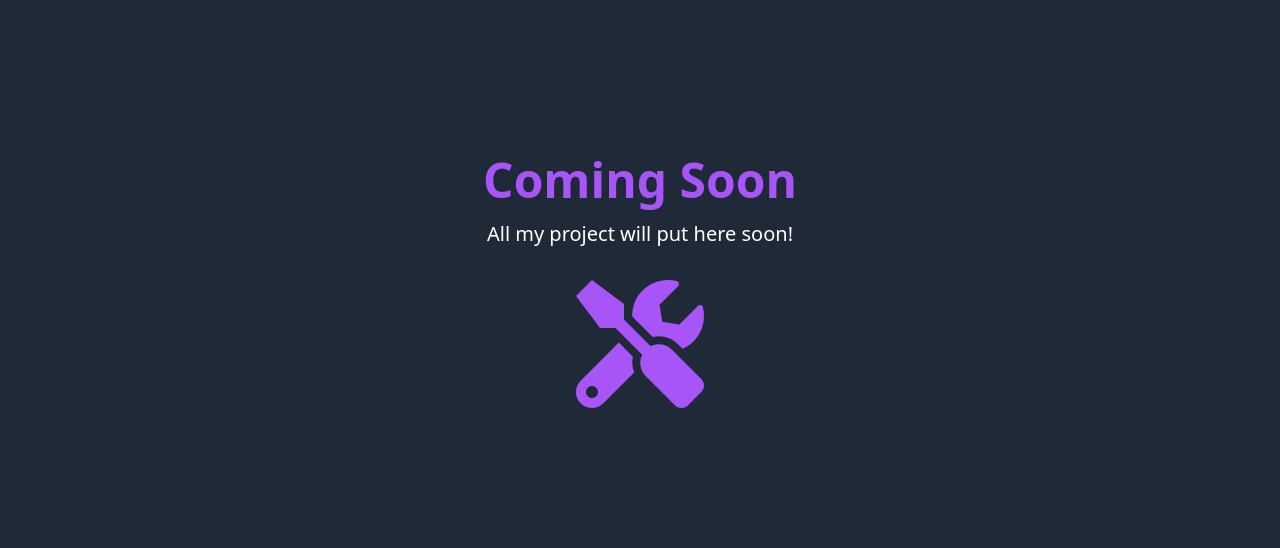
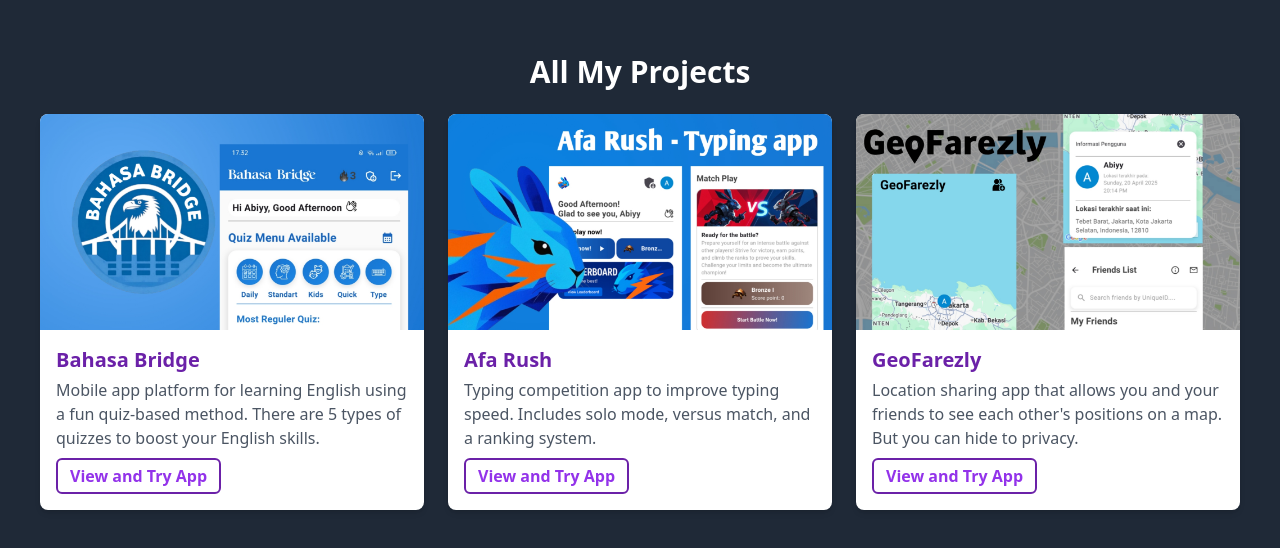
Before and after one commit to abiyyy07/abiyanmirza, a Next.js app: page /project in a window 1280 px wide. Shown: the part 118-666 px from the top of the page. Built offline with nearby package versions, Linux system fonts and the light colour scheme.

Commit message:
update: Update View

```diff
--- a/src/app/project/page.tsx
+++ b/src/app/project/page.tsx
@@ -1,5 +1,5 @@
-import Head from 'next/head';
-import { FaTools } from 'react-icons/fa';
+import Image from 'next/image';
+import Link from 'next/link';
 
 export default function Project() {
     return (
@@ -7,10 +7,87 @@
             <head>
                 <title>Abiyan - Project</title>
             </head>
-            <div className="flex flex-col items-center justify-center min-h-screen bg-gray-800 text-white">
-                <h1 className="text-5xl font-bold mb-4 text-purple-500">Coming Soon</h1>
-                <p className="text-xl mb-8">All my project will put here soon!</p>
-                <FaTools className="text-9xl text-purple-500" />
+            <div className="flex flex-col items-center justify-center min-h-screen bg-gray-800 text-white px-4 md:px-10">
+                <div className="text-3xl font-bold mb-6 text-white">All My Projects</div>
+                <div className="w-full max-w-7xl mx-auto grid grid-cols-1 md:grid-cols-2 lg:grid-cols-3 gap-6">
+                    {/* Project One */}
+                    <div className="bg-white shadow-md rounded-lg overflow-hidden">
+                        <div className="relative">
+                            <Image
+                                src="/projek/bb.jpg"
+                                alt="Bahasa Bridge"
+                                width={500}
+                                height={500}
+                                className="w-full"
+                            />
+                        </div>
+                        <div className="p-4">
+                            <h3 className="text-xl font-extrabold text-purple-800 mb-1">Bahasa Bridge</h3>
+                            <p className="text-gray-600">
+                                Mobile app platform for learning English using a fun quiz-based method. There are 5 types of quizzes to boost your English skills.
+                            </p>
+                            <Link
+                                href="https://drive.google.com/drive/folders/1FO1fm-M3j6wJAOPTr6SrNSufJmLyIe2T?usp=drive_link"
+                                target="_blank"
+                                className="mt-2 inline-block text-purple-600 font-semibold bg-transparent border-2 border-purple-800 px-3 py-1 rounded-md hover:bg-purple-800 hover:text-white transition duration-200"
+                            >
+                                View and Try App
+                            </Link>
+                        </div>
+                    </div>
+
+                    {/* Project Two */}
+                    <div className="bg-white shadow-md rounded-lg overflow-hidden">
+                        <div className="relative">
+                            <Image
+                                src="/projek/afarush.jpg"
+                                alt="Afa Rush"
+                                width={500}
+                                height={500}
+                                className="w-full"
+                            />
+                        </div>
+                        <div className="p-4">
+                            <h3 className="text-xl font-extrabold text-purple-800 mb-1">Afa Rush</h3>
+                            <p className="text-gray-600">
+                                Typing competition app to improve typing speed. Includes solo mode, versus match, and a ranking system.
+                            </p>
+                            <Link
+                                href="https://drive.google.com/drive/folders/1OiHnBpRHBTK7T2bnPCAJLdVZtBd5B1k-?usp=drive_link"
+                                target="_blank"
+                                className="mt-2 inline-block text-purple-600 font-semibold bg-transparent border-2 border-purple-800 px-3 py-1 rounded-md hover:bg-purple-800 hover:text-white transition duration-200"
+                            >
+                                View and Try App
+                            </Link>
+                        </div>
+                    </div>
+
+                    {/* Project Three */}
+                    <div className="bg-white shadow-md rounded-lg overflow-hidden">
+                        <div className="relative">
+                            <Image
+                                src="/projek/geofarezly.jpg"
+                                alt="GeoFarezly"
+                                width={500}
+                                height={500}
+                                className="w-full"
+                            />
+                        </div>
+                        <div className="p-4">
+                            <h3 className="text-xl font-extrabold text-purple-800 mb-1">GeoFarezly</h3>
+                            <p className="text-gray-600">
+                                Location sharing app that allows you and your friends to see each other's positions on a map. But you can hide to privacy.
+                            </p>
+                            <Link
+                                href="https://drive.google.com/drive/folders/1FcLYCvseIDw2djrOyRTj48dtF22O3u_M?usp=drive_link"
+                                target="_blank"
+                                className="mt-2 inline-block text-purple-600 font-semibold bg-transparent border-2 border-purple-800 px-3 py-1 rounded-md hover:bg-purple-800 hover:text-white transition duration-200"
+                            >
+                                View and Try App
+                            </Link>
+                        </div>
+                    </div>
+                </div>
             </div>
         </>
     );
--- a/src/components/layouts/home/project.tsx
+++ b/src/components/layouts/home/project.tsx
@@ -18,12 +18,12 @@
                         </div>
                         <div className="p-4">
                             <h3 className="text-xl font-extrabold text-purple-800 mb-1">Bahasa Bridge</h3>
-                            <p className="text-gray-600">Mobile apps for increase and learning English skills</p>
+                            <p className="text-gray-600">Mobile apps platform for easy learning english with quiz method. Available 5 type of quiz you can answer and increase your english skill.</p>
                             <Link
                             href="https://drive.google.com/drive/folders/1FO1fm-M3j6wJAOPTr6SrNSufJmLyIe2T?usp=drive_link" target="_blanc"
                             className="mt-2 inline-block text-purple-600 font-semibold bg-tranparant border-2 border-purple-800 px-2 py-1 rounded-md hover:bg-purple-800 hover:text-white transform duration-200"
                             >
-                            View Project
+                            View and Try App
                             </Link>
                         </div>
                     </div>
@@ -39,12 +39,33 @@
                         </div>
                         <div className="p-4">
                             <h3 className="text-xl font-extrabold text-purple-800 mb-1">Afa Rush</h3>
-                            <p className="text-gray-600">Mobile apps for typing competition and solo typing</p>
+                            <p className="text-gray-600">Mobile apps for typing competition to more faster typing. Have to mode, solo and versus (matching match) and have rank system.</p>
                             <Link
                             href="https://drive.google.com/drive/folders/1OiHnBpRHBTK7T2bnPCAJLdVZtBd5B1k-?usp=drive_link" target="_blanc"
                             className="mt-2 inline-block text-purple-600 font-semibold bg-tranparant border-2 border-purple-800 px-2 py-1 rounded-md hover:bg-purple-800 hover:text-white transform duration-200"
                             >
-                            View Project
+                            View and Try App
+                            </Link>
+                        </div>
+                    </div>
+                    {/* Project three */}
+                    <div className="bg-white shadow-md rounded-lg overflow-hidden">
+                        <div className="relative pb-2/3">
+                            <Image
+                            src="/projek/geofarezly.jpg"
+                            alt="Bahasa Bridge"
+                            width={500}
+                            height={500}
+                            />
+                        </div>
+                        <div className="p-4">
+                            <h3 className="text-xl font-extrabold text-purple-800 mb-1">GeoFarezly</h3>
+                            <p className="text-gray-600">Mobile application to display your position and location on map. You can invite your friend to sharing location each other</p>
+                            <Link
+                            href="https://drive.google.com/drive/folders/1FcLYCvseIDw2djrOyRTj48dtF22O3u_M?usp=drive_link" target="_blanc"
+                            className="mt-2 inline-block text-purple-600 font-semibold bg-tranparant border-2 border-purple-800 px-2 py-1 rounded-md hover:bg-purple-800 hover:text-white transform duration-200"
+                            >
+                            View and Try App
                             </Link>
                         </div>
                     </div>
```
Also changed, not shown: src/components/layouts/home/copy.tsx (+8 -11 lines), public/projek/geofarezly.jpg (added).
